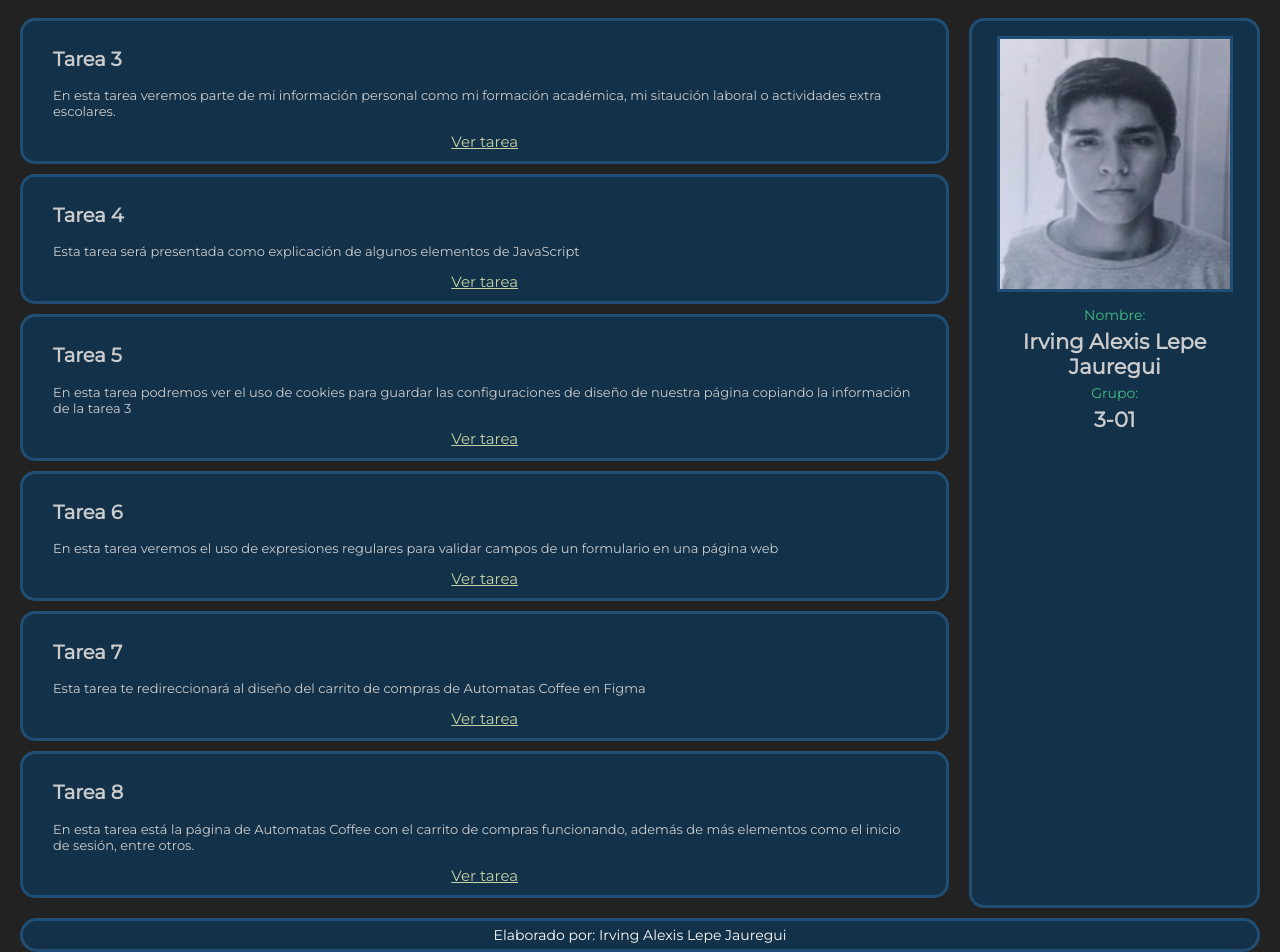
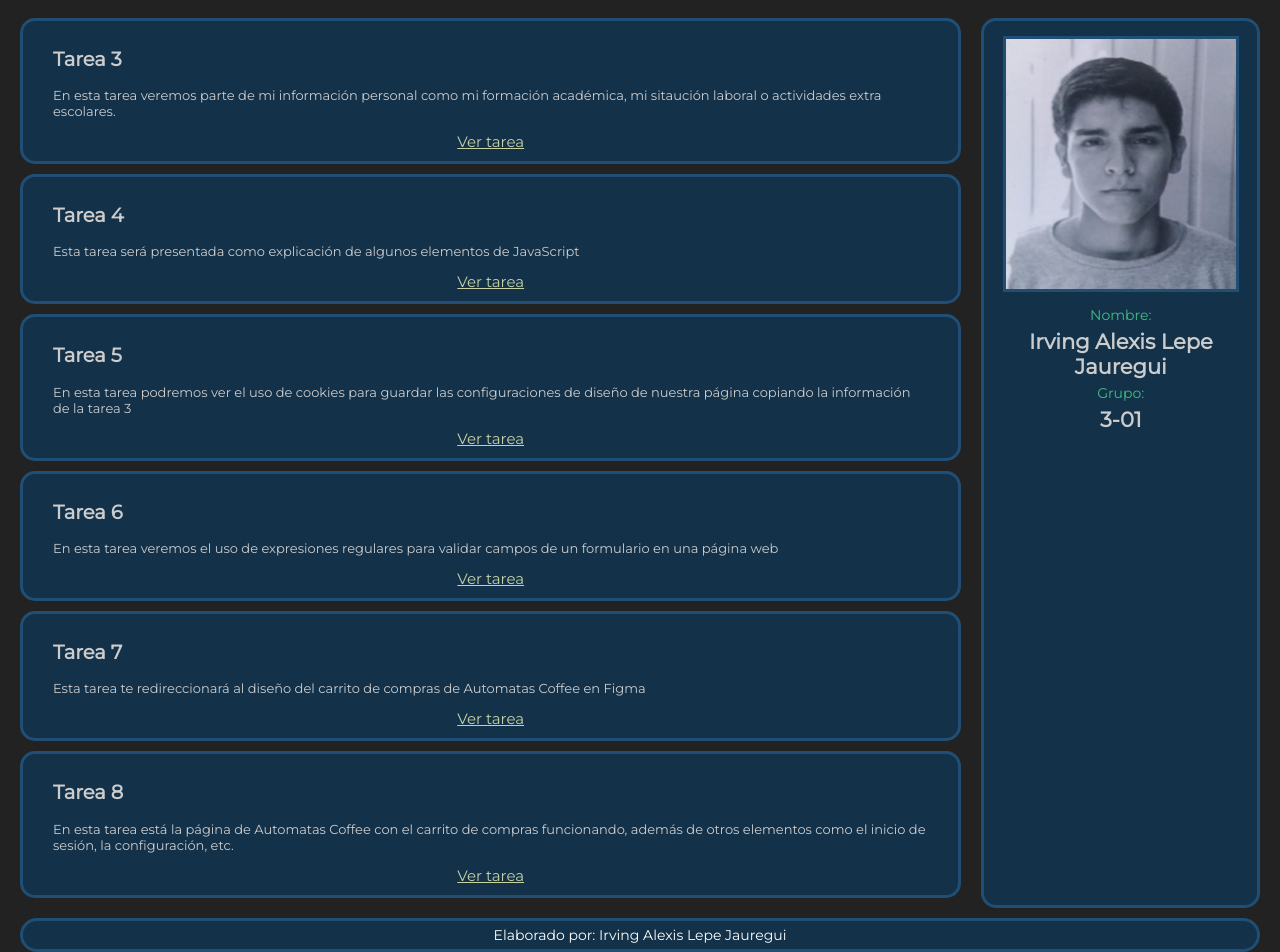
Before and after one commit to irlepee/paginaVercel, a plain HTML site: page index.html in a window 1280 px wide. Shown: the part 100-1052 px from the top of the page. Drawn offline with Linux system fonts and the light colour scheme.

Commit message:
cambio de texto tarea 8

```diff
--- a/index.html
+++ b/index.html
@@ -38,7 +38,7 @@
                 </div>
                 <div class="item">
                     <h2>Tarea 8</h2>
-                    <p>En esta tarea está la página de Automatas Coffee con el carrito de compras funcionando, además de más elementos como el inicio de sesión, entre otros.</p>
+                    <p>En esta tarea está la página de Automatas Coffee con el carrito de compras funcionando, además de otros elementos como el inicio de sesión, la configuración, etc.</p>
                     <a href="carrito-views/products.html">Ver tarea</a>
                 </div>
             </div>
```
